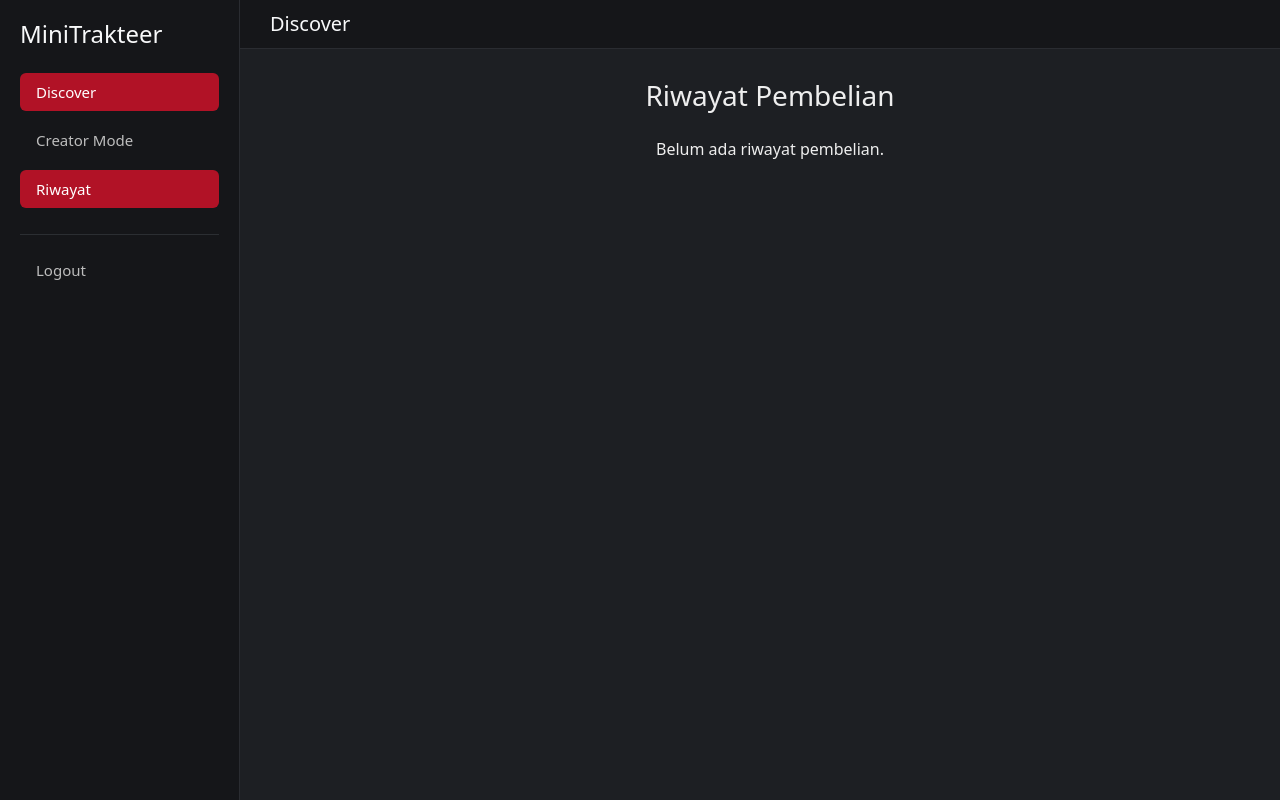
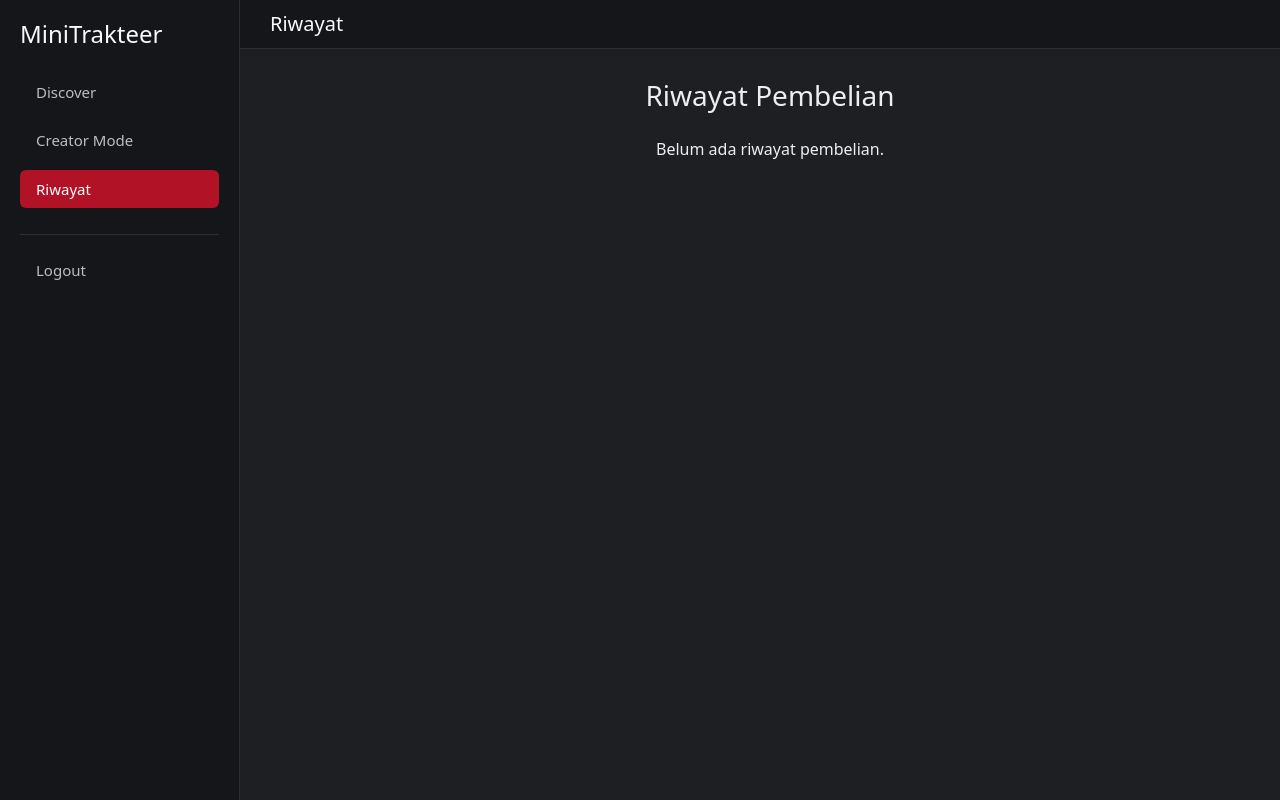
Before and after one commit to FauzanX1/ProjectWeb, a PHP site: page /riwayat.php in a window 1280 px wide. Run offline with PHP 8.4, Linux system fonts and the light colour scheme; the visitor is signed in with stand-in values (Sample User, id 1); data that the repository does not hold is empty.

Commit message:
benerin bug (Riwayat & top bar creator)

```diff
--- a/view/register.php
+++ b/view/register.php
@@ -42,7 +42,7 @@ if($_SERVER['REQUEST_METHOD'] === 'POST'){
 <head>
     <meta charset="UTF-8">
     <meta name="viewport" content="width=device-width, initial-scale=1.0">
-    <title>Document</title>
+    <title>Register -</title>
     <link href="https://cdn.jsdelivr.net/npm/bootstrap@5.3.8/dist/css/bootstrap.min.css" rel="stylesheet" integrity="sha384-sRIl4kxILFvY47J16cr9ZwB07vP4J8+LH7qKQnuqkuIAvNWLzeN8tE5YBujZqJLB" crossorigin="anonymous">
 </head>
     <body class="bg-dark text-light">
--- a/view/riwayat.php
+++ b/view/riwayat.php
@@ -22,7 +22,7 @@ $statement->close();
 <html lang="en">
 <head>
 <meta charset="UTF-8">
-<title>Dashboard - MiniTrakteer</title>
+<title>Riwayat - MiniTrakteer</title>
 <link href="https://cdn.jsdelivr.net/npm/bootstrap@5.3.2/dist/css/bootstrap.min.css" rel="stylesheet">
 <style>
     body {
@@ -94,7 +94,7 @@ $statement->close();
         <h4 class="text-light mb-4">MiniTrakteer</h4>
         <ul class="nav flex-column">
             <li class="nav-item">
-                <a href="dashboard.php" class="nav-link active-menu" >Discover</a>
+                <a href="dashboard.php" class="nav-link " >Discover</a>
             </li>
             <li class="nav-item">
                 <a href="../control/switch_role.php" class="nav-link">Creator Mode</a>
@@ -110,7 +110,7 @@ $statement->close();
     </div>
 
     <div class="topbar">
-        <h5 class="text-light m-0">Discover</h5>
+        <h5 class="text-light m-0">Riwayat</h5>
         <div>
         <?php if(isUserLoggedIn()): ?>
             <?php else: ?>
```
Also changed, not shown: view/creator_dashboard.php (+5 -4 lines).
